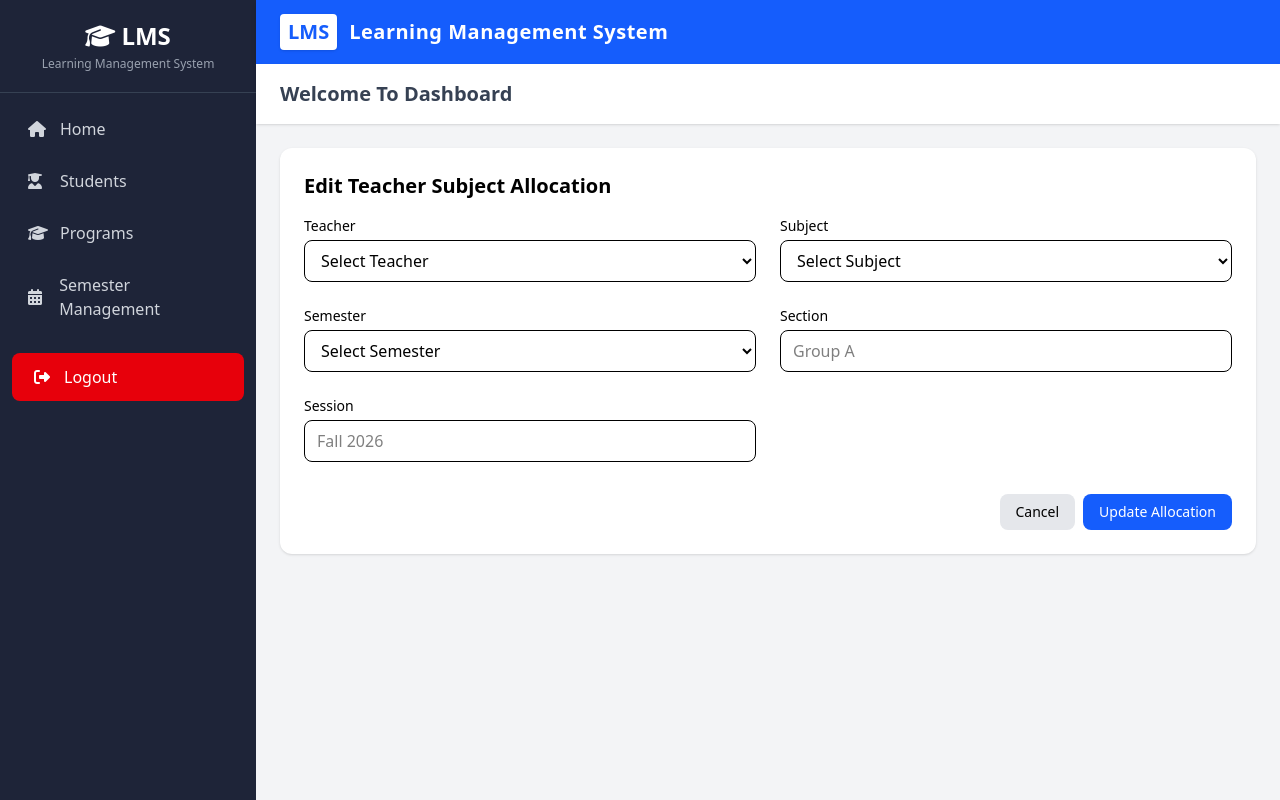
After one commit to stone994/lms, a Laravel app: page /teacher_subject_allocation/1/edit in a window 1280 px wide. The commit adds this page. Run offline with Laravel 12, Linux system fonts and the light colour scheme; a user stored in the database is signed in; data comes from the database, SQL or seed files in the repository; data that the repository does not hold is empty; style sheets or scripts are compiled from the project's sources.

Commit message:
teacher subject allocation

```diff
--- /dev/null
+++ b/app/Http/Controllers/TeacherSubjectAllocationController.php
@@ -0,0 +1,146 @@
+<?php
+
+namespace App\Http\Controllers;
+
+use App\Http\Requests\AllocationRequest;
+use Illuminate\Http\Request;
+use App\Models\Teacher;
+use App\Models\Subject;
+use App\Models\Semester;
+use App\Models\TeacherSubjectAllocation;
+use Yajra\DataTables\Facades\DataTables;
+class TeacherSubjectAllocationController extends Controller
+{
+    /**
+     * Display a listing of the resource.
+     */
+    public function index()
+    {
+        $allocate=TeacherSubjectAllocation::with([
+             'teacher',
+            'subject',
+            'semester'
+        ])->latest()->get();
+        return view('teacher_subject_allocation.index',compact('allocate'));
+    }
+
+    public function getAllocate()
+    {
+        $allocate = TeacherSubjectAllocation::with([
+            'teacher',
+            'subject',
+            'semester'
+        ])->select('teacher_subject_allocations.*');
+
+        return DataTables::eloquent($allocate)
+
+            ->addColumn('teacher', function ($allocate) {
+                return $allocate->teacher->name;
+            })
+
+            ->addColumn('subject', function ($allocate) {
+                return $allocate->subject->name;
+            })
+
+            ->addColumn('semester', function ($allocate) {
+                return $allocate->semester->semester_number;
+            })
+
+            ->addColumn('edit', function ($allocate) {
+                return route(
+                    'teacher_subject_allocation.edit',
+                    $allocate->id
+                );
+            })
+
+            ->addColumn('delete', function ($allocate) {
+                return route(
+                    'teacher_subject_allocation.destroy',
+                    $allocate->id
+                );
+            })
+            ->toJson();
+    }
+    /**
+     * Show the form for creating a new resource.
+     */
+    public function create()
+    {
+        $teachers=Teacher::all();
+        $subjects=Subject::all();
+        $semesters=Semester::all();
+        return view('teacher_subject_allocation.create',compact('teachers','subjects','semesters'));
+    }
+
+    /**
+     * Store a newly created resource in storage.
+     */
+public function store(AllocationRequest $request)
+{
+    $allocate = TeacherSubjectAllocation::create(
+        $request->validated()
+    );
+
+
+    return redirect()
+        ->route('teacher_subject_allocation.index')
+        ->with('success', 'Allocation created successfully.');
+}
+
+    /**
+     * Display the specified resource.
+     */
+    public function show(string $id)
+    {
+        //
+    }
+
+    /**
+     * Show the form for editing the specified resource.
+     */
+    public function edit(string $id)
+    {
+        $teachers = Teacher::all();
+        $subjects = Subject::all();
+        $semesters = Semester::all();
+
+        return view(
+            'teacher_subject_allocation.edit',
+            compact(
+                'teachers',
+                'subjects',
+                'semesters'
+            )
+        );
+    }
+
+    /**
+     * Update the specified resource in storage.
+     */
+    public function update(AllocationRequest $request, string $id)
+    {
+        $allocate = TeacherSubjectAllocation::findOrFail($id);
+
+    $allocate->update($request->validated());
+
+
+    return redirect()
+        ->route('teacher_subject_allocation.index')
+        ->with('success', 'allocation updated successfully.');
+    }
+
+    /**
+     * Remove the specified resource from storage.
+     */
+    public function destroy(string $id)
+    {
+        $allocate = TeacherSubjectAllocation::findOrFail($id);
+
+
+    $allocate->delete();
+
+    return redirect()
+        ->route('teacher_subject_allocation.index')
+        ->with('success', 'allocation deleted successfully.');
+    }
+}
--- a/app/Models/Semester.php
+++ b/app/Models/Semester.php
@@ -16,4 +16,7 @@ class Semester extends Model
         ->withPivot('subject_type')
         ->withTimestamps();
     }
+     public function teacherAllocation(){
+        return $this->hasMany(TeacherSubjectAllocation::class);
+    }
 }
--- a/app/Models/Subject.php
+++ b/app/Models/Subject.php
@@ -32,5 +32,8 @@ class Subject extends Model
         return $this->belongsToMany(Enrollment::class,'enrollment_subjects')
         ->withTimestamps();
     }
+    public function teacherAllocation(){
+        return $this->hasMany(TeacherSubjectAllocation::class);
+    }
 
 }
--- a/app/Models/Teacher.php
+++ b/app/Models/Teacher.php
@@ -26,4 +26,7 @@ class Teacher extends Model
         'teacher_subject'
     );
     }
+    public function subjectAllocation(){
+        return $this->hasMany(TeacherSubjectAllocation::class);
+    }
 }
--- a/resources/views/layouts/welcome.blade.php
+++ b/resources/views/layouts/welcome.blade.php
@@ -82,6 +82,12 @@
                        class="flex items-center space-x-3 px-4 py-3 rounded-md hover:bg-[#252d41] hover:text-white">
                         <i class="fas fa-calendar-alt w-5"></i>
                         <span>Enrollment</span>
+                    </a>
+
+                     <a href="{{ route('teacher_subject_allocation.index') }}"
+                       class="flex items-center space-x-3 px-4 py-3 rounded-md hover:bg-[#252d41] hover:text-white">
+                        <i class="fas fa-calendar-alt w-5"></i>
+                        <span>Teacher Subject Allocation</span>
                     </a>
 
 
--- /dev/null
+++ b/resources/views/teacher_subject_allocation/edit.blade.php
@@ -0,0 +1,150 @@
+
+@extends('layouts.welcome')
+
+@section('content')
+
+<div class="w-full max-w-7xl mx-auto bg-white p-6 rounded-xl shadow-sm">
+
+    <h2 class="text-xl font-bold mb-4">
+        Edit Teacher Subject Allocation
+    </h2>
+
+    <form action="{{ route('teacher_subject_allocation.update', $allocate->id) }}"
+          method="POST" class="space-y-4">
+
+        @csrf
+        @method('PUT')
+
+        <div class="grid grid-cols-1 md:grid-cols-2 gap-6">
+
+            <!-- Teacher -->
+            <div>
+                <label class="block text-sm font-medium mb-1">
+                    Teacher
+                </label>
+
+                <select name="teacher_id"
+                        class="w-full border rounded-lg px-3 py-2">
+
+                    <option value="">Select Teacher</option>
+
+                    @foreach($teachers as $teacher)
+                        <option value="{{ $teacher->id }}"
+                            {{ old('teacher_id', $teacher_subject_allocation->teacher_id) == $teacher->id ? 'selected' : '' }}>
+                            {{ $teacher->name }}
+                        </option>
+                    @endforeach
+
+                </select>
+
+                @error('teacher_id')
+                    <p class="text-red-500 text-sm">{{ $message }}</p>
+                @enderror
+            </div>
+
+            <!-- Subject -->
+            <div>
+                <label class="block text-sm font-medium mb-1">
+                    Subject
+                </label>
+
+                <select name="subject_id"
+                        class="w-full border rounded-lg px-3 py-2">
+
+                    <option value="">Select Subject</option>
+
+                    @foreach($subjects as $subject)
+                        <option value="{{ $subject->id }}"
+                            {{ old('subject_id', $teacher_subject_allocation->subject_id) == $subject->id ? 'selected' : '' }}>
+                            {{ $subject->name }}
+                        </option>
+                    @endforeach
+
+                </select>
+
+                @error('subject_id')
+                    <p class="text-red-500 text-sm">{{ $message }}</p>
+                @enderror
+            </div>
+
+            <!-- Semester -->
+            <div>
+                <label class="block text-sm font-medium mb-1">
+                    Semester
+                </label>
+
+                <select name="semester_id"
+                        class="w-full border rounded-lg px-3 py-2">
+
+                    <option value="">Select Semester</option>
+
+                    @foreach($semesters as $semester)
+                        <option value="{{ $semester->id }}"
+                            {{ old('semester_id', $teacher_subject_allocation->semester_id) == $semester->id ? 'selected' : '' }}>
+                            {{ $semester->semester_number }}
+                        </option>
+                    @endforeach
+
+                </select>
+
+                @error('semester_id')
+                    <p class="text-red-500 text-sm">{{ $message }}</p>
+                @enderror
+            </div>
+
+            <!-- Section -->
+            <div>
+                <label class="block text-sm font-medium mb-1">
+                    Section
+                </label>
+
+                <input type="text"
+                       name="section"
+                       value="{{ old('section', $teacher_subject_allocation->section) }}"
+                       placeholder="Group A"
+                       class="w-full border rounded-lg px-3 py-2">
+
+                @error('section')
+                    <p class="text-red-500 text-sm">{{ $message }}</p>
+                @enderror
+            </div>
+
+            <!-- Session -->
+            <div>
+                <label class="block text-sm font-medium mb-1">
+                    Session
+                </label>
+
+                <input type="text"
+                       name="session"
+                       value="{{ old('session', $teacher_subject_allocation->session) }}"
+                       placeholder="Fall 2026"
+                       class="w-full border rounded-lg px-3 py-2">
+
+                @error('session')
+                    <p class="text-red-500 text-sm">{{ $message }}</p>
+                @enderror
+            </div>
+
+        </div>
+
+        <!-- Buttons -->
+        <div class="flex justify-end space-x-2 pt-4">
+
+            <a href="{{ route('teacher_subject_allocation.index') }}"
+               class="px-4 py-2 bg-gray-200 rounded-lg text-sm">
+                Cancel
+            </a>
+
+            <button type="submit"
+                    class="px-4 py-2 bg-blue-600 text-white rounded-lg text-sm">
+                Update Allocation
+            </button>
+
+        </div>
+
+    </form>
+
+</div>
+
+@endsection
--- a/routes/web.php
+++ b/routes/web.php
@@ -8,6 +8,7 @@ use App\Http\Controllers\SubjectController;
 use App\Http\Controllers\TeacherController;
 use App\Http\Controllers\AcademicController;
 use App\Http\Controllers\EnrollmentController;
+use App\Http\Controllers\TeacherSubjectAllocationController;
 use Illuminate\Support\Facades\Route;
 
 Route::get('/', function () {
@@ -27,7 +28,9 @@ Route::middleware('auth')->group(function () {
 // Admin & Student Routes
 Route::middleware(['auth', 'role:admin,student'])->group(function () {
     Route::get('/programs/data', [ProgramController::class, 'getPrograms'])->name('programs.data');
+
     Route::get('/programs/{id}/print', [ProgramController::class, 'printPdf'])->name('programs.print');
+
     Route::resource('programs', ProgramController::class);
     Route::get('/semesters/data', [SemesterController::class, 'getSemester'])->name('semesters.data');
 
@@ -60,20 +63,22 @@ Route::middleware(['auth', 'role:admin,teacher,student'])->group(function () {
     Route::resource('students', StudentController::class);
 
 });
-
+//just admin ky lya
 Route::middleware(['auth','role:admin'])->group(function(){
 
     Route::get('/academics/data',[AcademicController::class, 'getAcademic'])->name('academics.data');
 
     Route::resource('academics', AcademicController::class);
-
-});
-
-Route::middleware(['auth','role:admin'])->group(function(){
-    Route::get('/enrollments/data',[EnrollmentController::class, 'getEnrollment']
+      Route::get('/enrollments/data',[EnrollmentController::class, 'getEnrollment']
     )->name('enrollments.data');
     Route::resource('enrollments', EnrollmentController::class);
 
+    Route::get('/teacher_subject_allocation/data',[TeacherSubjectAllocationController::class, 'getAllocate']
+    )->name('teacher_subject_allocation.data');
+
+    Route::resource('teacher_subject_allocation',TeacherSubjectAllocationController::class);
 });
 
+
+
 require __DIR__.'/auth.php';
```
Also changed, not shown: app/Http/Requests/AllocationRequest.php (added, +33 -0 lines), app/Models/TeacherSubjectAllocation.php (added, +26 -0 lines), resources/views/teacher_subject_allocation/create.blade.php (added, +95 -0 lines), resources/views/teacher_subject_allocation/index.blade.php (added, +100 -0 lines), database/migrations/2026_11_24_161527_create_teacher_subject_allocations.php (added).
